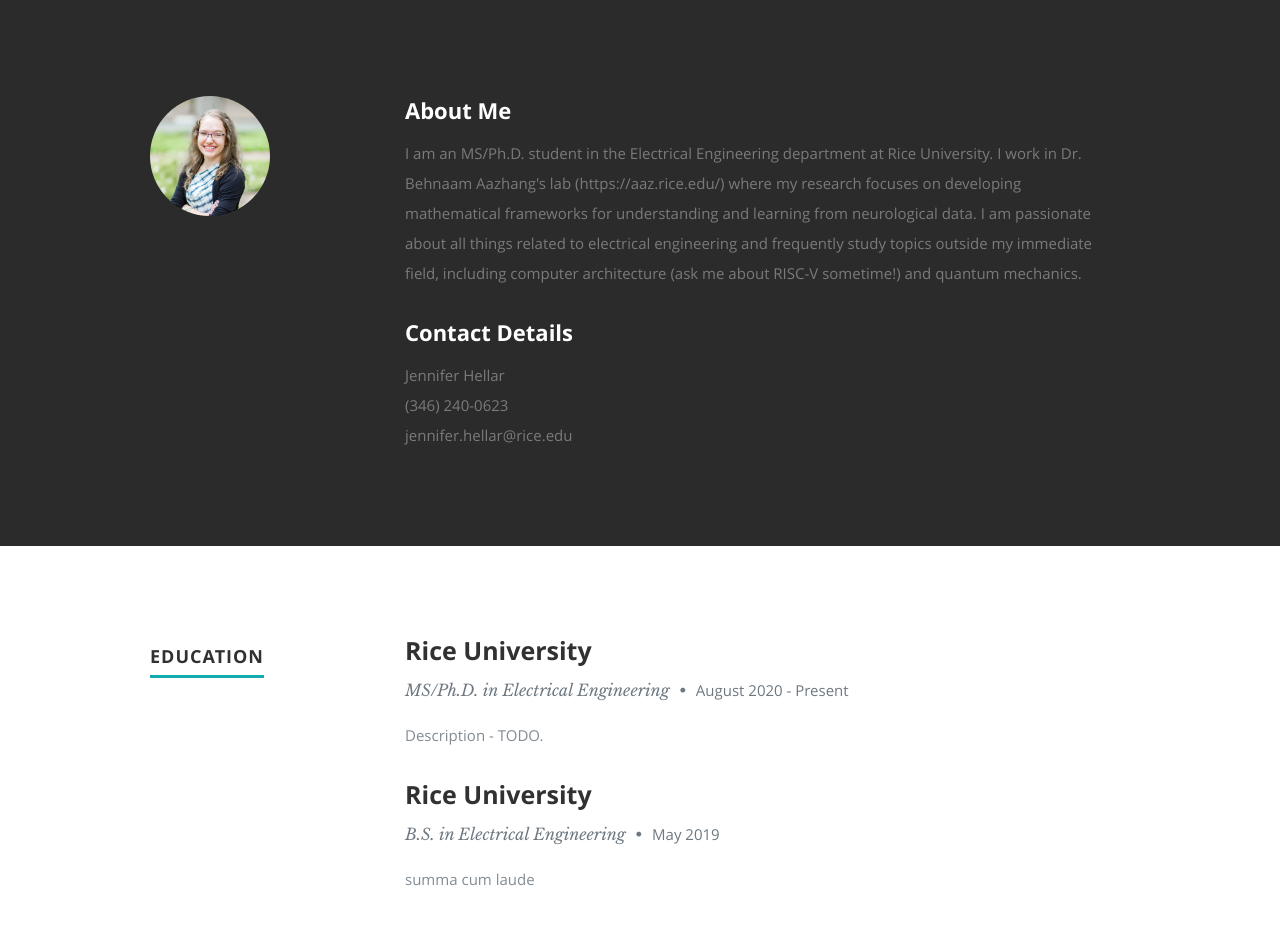
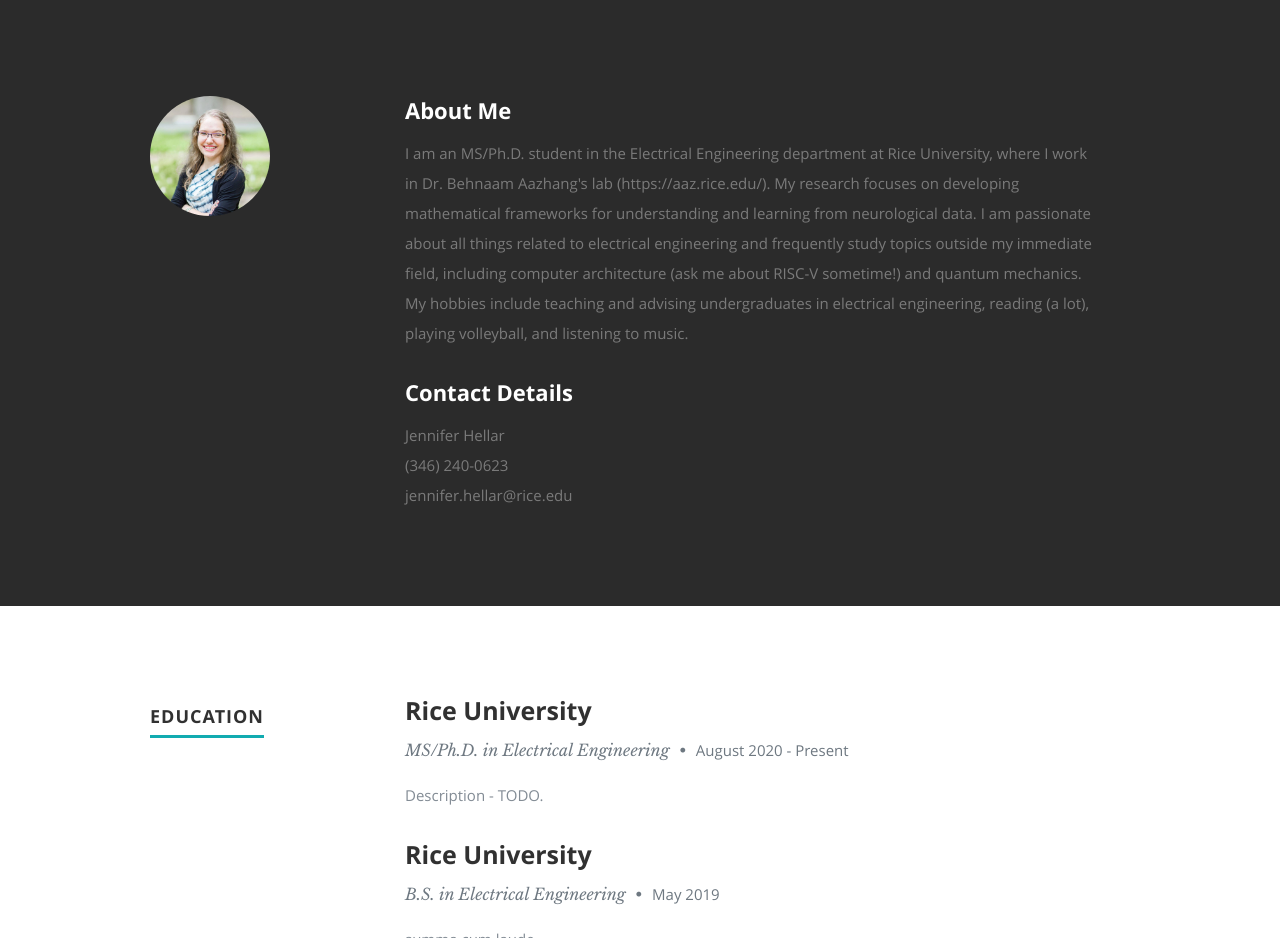
Before and after one commit to jenniferhellar/jenniferhellar.github.io, a plain HTML site: page index.html in a window 1280 px wide. Shown: the part 800-1738 px from the top of the page. Drawn offline with nearby package versions, Linux system fonts and the light colour scheme.

Commit message:
Second commit of About Me section

```diff
--- a/index.html
+++ b/index.html
@@ -94,9 +94,18 @@
 
             <h2>About Me</h2>
 
-            <p>I am an MS/Ph.D. student in the Electrical Engineering department at Rice University.  I work in Dr. Behnaam Aazhang's lab (https://aaz.rice.edu/) where my research focuses on
-                developing mathematical frameworks for understanding and learning from neurological data.  I am passionate about all things related to electrical engineering and frequently
-                study topics outside my immediate field, including computer architecture (ask me about RISC-V sometime!) and quantum mechanics.
+            <p>I am an MS/Ph.D. student in the Electrical Engineering department
+                at Rice University, where I work in Dr. Behnaam Aazhang's lab (https://aaz.rice.edu/).
+                My research focuses on developing mathematical frameworks
+                for understanding and learning from neurological data.  I am
+                passionate about all things related to electrical engineering
+                and frequently study topics outside my immediate field,
+                including computer architecture (ask me about RISC-V sometime!)
+                and quantum mechanics.
+
+                My hobbies include teaching and advising undergraduates in
+                electrical engineering, reading (a lot), playing volleyball,
+                and listening to music.
             </p>
 
             <div class="row">
```
